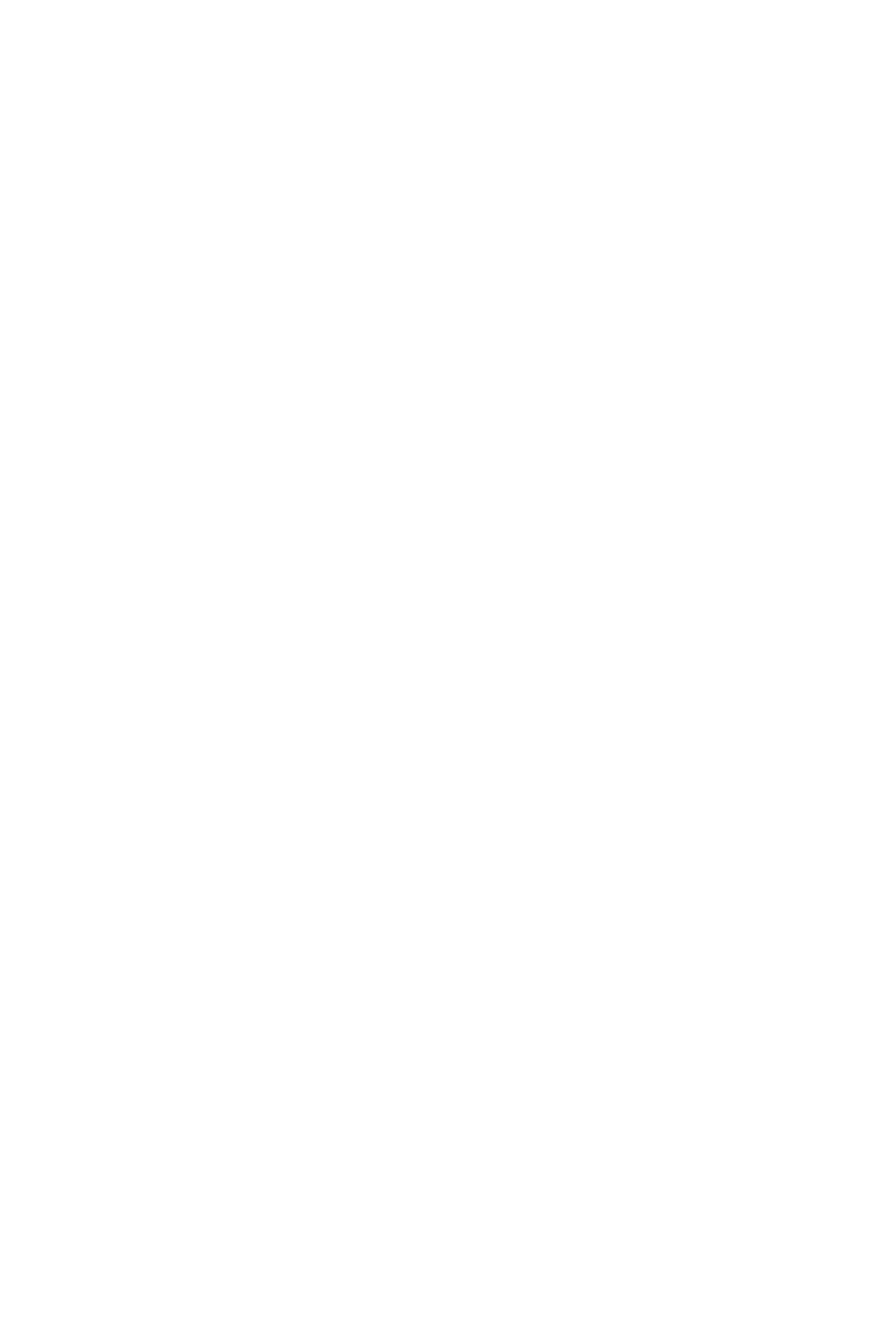
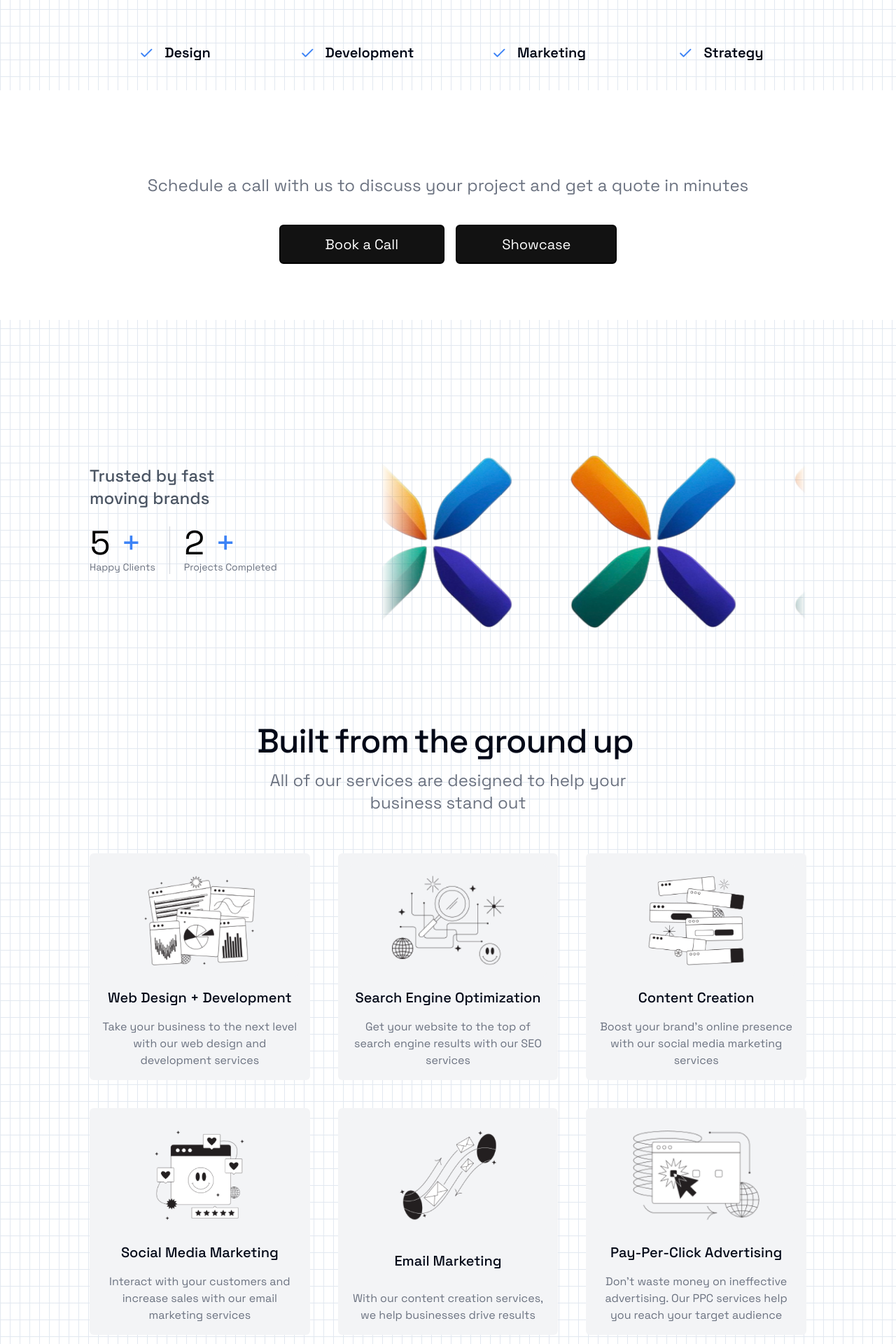
Before and after one commit to NetrXdigital/netrxdigital.github.io, a Next.js app: page / in a window 1280 px wide. Shown: the part 440-2360 px from the top of the page at 70% size. Before the commit the page ends 800 px from the top, so only its background shows below. Built offline with nearby package versions, Linux system fonts and the light colour scheme.

Commit message:
Update page.tsx

```diff
--- a/app/page.tsx
+++ b/app/page.tsx
@@ -1,98 +1,306 @@
-import type { Metadata } from "next";
-import { Space_Grotesk } from "next/font/google";
-import "./globals.css";
-import { ThemeProvider } from "@/components/theme-provider";
-import { Analytics } from "@vercel/analytics/react";
-import Header from "@/components/Header";
+"use client";
 
-const font = Space_Grotesk({ subsets: ["latin"] });
+import { AnimatedBeamMultipleOutputDemo } from "@/components/demos/animated-beam-demo";
+import BoxRevealDemo from "@/components/demos/box-reveal-demo";
+import { CoverDemo } from "@/components/demos/cover-demo";
+import { ScrollBasedVelocityDemo } from "@/components/demos/scroll-based-velocity-demo";
+import { WordPullUpDemo } from "@/components/demos/word-pull-up-demo";
+import BoxReveal from "@/components/magicui/box-reveal";
+import NumberTicker from "@/components/magicui/number-ticker";
+import { InfiniteMovingLogos } from "@/components/ui/infinite-moving-logos";
+import Image from "next/image";
+import Link from "next/link";
+import { PiCheckBold } from "react-icons/pi";
+import { Element } from "react-scroll";
+import LetsMakeThingsHappenSection from "@/components/ui/lets-make-things-happen";
+import Footer from "@/components/footer";
 
-export const metadata: Metadata = {
-  title: "NetrX | Digital Marketing Company",
-  description: "Transform your business with NetrX's cutting-edge digital marketing solutions. We drive growth through strategic SEO, social media, and data-driven campaigns.",
+const services = [
+  {
+    icon: "/images/s_6.png",
+    title: "Web Design + Development",
+    description:
+      "Take your business to the next level with our web design and development services",
+  },
+  {
+    icon: "/images/s_1.png",
+    title: "Search Engine Optimization",
+    description:
+      "Get your website to the top of search engine results with our SEO services",
+  },
+  {
+    icon: "/images/s_5.png",
+    title: "Content Creation",
+    description:
+      "Boost your brand's online presence with our social media marketing services",
+  },
+  {
+    icon: "/images/s_3.png",
+    title: "Social Media Marketing",
+    description:
+      "Interact with your customers and increase sales with our email marketing services",
+  },
+  {
+    icon: "/images/s_4.png",
+    title: "Email Marketing",
+    description:
+      "With our content creation services, we help businesses drive results",
+  },
+  {
+    icon: "/images/s_2.png",
+    title: "Pay-Per-Click Advertising",
+    description:
+      "Don't waste money on ineffective advertising. Our PPC services help you reach your target audience",
+  },
+];
 
-  // Open Graph configuration
-  openGraph: {
-    title: "NetrX | Digital Marketing Company", // Can be different from main title
-    description: "Transform your business with NetrX's cutting-edge digital marketing solutions. We drive growth through strategic SEO, social media, and data-driven campaigns.",
-    url: "https://your-domain.com", // Your actual domain
-    siteName: "NetrX",
-    type: "website", // Options: website, article, video.movie, etc.
-    locale: "en_US",
+export default function Home() {
+  return (
+    <div
+      className="overflow-clip
+ inset-0
+ -z-10 h-full w-full bg-background
+  bg-[linear-gradient(to_right,hsl(var(--border))_1px,transparent_1px),linear-gradient(to_bottom,hsl(var(--border))_1px,transparent_1px)]
+   bg-[size:14px_24px]"
+    >
+      {/* Hero Section */}
+      <section className="md:pb-10 pt-20">
+        <div className="md:px-0 mx-6 xl:w-4/5 2xl:w-[68%] md:mx-auto mt-14">
+          <h1>
+            <CoverDemo />
+          </h1>
 
-    images: [
+          <div className="grid grid-cols-2 md:grid-cols-4 gap-4 items-center text-left md:justify-items-center md:mx-auto mt-10 md:mt-16">
+            <BoxReveal boxColor={"#3b82f6"} duration={0.5}>
+              <p className="md:text-xl font-semibold flex gap-x-2 md:gap-x-4 items-center">
+                <PiCheckBold className="text-xl text-blue-500" />
+                Design
+              </p>
+            </BoxReveal>
+            <BoxReveal boxColor={"#3b82f6"} duration={0.5}>
+              <p className="md:text-xl font-semibold flex gap-x-2 md:gap-x-4 items-center">
+                <PiCheckBold className="text-xl text-blue-500" />
+                Development
+              </p>
+            </BoxReveal>
+            <BoxReveal boxColor={"#3b82f6"} duration={0.5}>
+              <p className="md:text-xl font-semibold flex gap-x-2 md:gap-x-4 items-center">
+                <PiCheckBold className="text-xl text-blue-500" />
+                Marketing
+              </p>
+            </BoxReveal>
+            <BoxReveal boxColor={"#3b82f6"} duration={0.5}>
+              <p className="md:text-xl font-semibold flex gap-x-2 md:gap-x-4 items-center">
+                <PiCheckBold className="text-xl text-blue-500" />
+                Strategy
+              </p>
+            </BoxReveal>
+          </div>
+          </div>
+      </section>
+
+      {/* Full Width CTA Section - Moved outside container */}
+      <section className="w-full py-20 bg-card">
+        <div className="px-6 md:px-12 lg:px-20">
+          <p
+            className="md:text-center
+             text-xl md:text-2xl my-6 md:my-10 md:w-4/5 mx-auto text-gray-500"
+          >
+            Schedule a call with us to discuss your project and get a quote in
+            minutes
+          </p>
+
+          <div
+            className="
+                   flex
+                    md:justify-center
+                    items-center
+                    gap-x-4
+                     "
+          >
+            <Link
+              href="/meeting"
+              className="py-3
+              px-10
+              md:px-16
+        md:text-xl
+        hover:bg-[#abcbff]
+        rounded-[6px]
+        border-2
+        border-black
+        dark:border-white
+         bg-[#121212]
+         text-white
+         transition
+         duration-200
+         hover:shadow-[1px_1px_rgba(0,0,0),2px_2px_rgba(0,0,0),3px_3px_rgba(0,0,0),4px_4px_rgba(0,0,0),5px_5px_0px_0px_rgba(0,0,0)] dark:shadow-[1px_1px_rgba(255,255,255),2px_2px_rgba(255,255,255),3px_3px_rgba(255,255,255),4px_4px_rgba(255,255,255),5px_5px_0px_0px_rgba(255,255,255)]"
+            >
+              Book a Call
+            </Link>
+            <Link
+              href={"/showcase"}
+              className="
+                py-3
+     px-10
+     md:px-16
+        md:text-xl
+        hover:bg-[#abcbff]
+        rounded-[6px]
+        border-2
+        border-black
+        dark:border-white
+        bg-[#121212]
+        text-white
+        transition
+        duration-200
+        hover:shadow-[1px_1px_rgba(0,0,0),2px_2px_rgba(0,0,0),3px_3px_rgba(0,0,0),4px_4px_rgba(0,0,0),5px_5px_0px_0px_rgba(0,0,0)] dark:shadow-[1px_1px_rgba(255,255,255),2px_2px_rgba(255,255,255),3px_3px_rgba(255,255,255),4px_4px_rgba(255,255,255),5px_5px_0px_0px_rgba(255,255,255)]"
+            >
+              Showcase
+            </Link>
+          </div>
+        </div>
+      </section>
+
+
+      <section className="w-full py-20">
+        <div className="md:px-0 mx-6 xl:w-4/5 2xl:w-[68%] md:mx-auto mt-14">
+          <div className="md:flex items-center justify-between gap-y-4 my-10 gap-x-28 mx-auto">
+            <div className="md:w-2/5">
+              <h1 className="text-2xl font-medium text-gray-600 w-4/5">
+                Trusted by fast moving brands
+              </h1>
+
+              <div className="flex my-6 gap-x-5 w-full">
+                <div>
+                  <h1 className="text-blue-500 text-3xl md:text-5xl">
+                    <NumberTicker value={5} /> +
+                    <p className="text-gray-500 text-sm md:text-md">
+                      Happy Clients
+                    </p>
+                  </h1>
+                </div>
+
+                <div className="w-px bg-gray-300 self-stretch"></div>
+
+                <div className="flex-1 min-w-0">
+                  <h1 className="text-blue-500 text-3xl md:text-5xl whitespace-nowrap overflow-hidden">
+                    <NumberTicker value={2} /> +
+                    <p className="text-gray-500 text-sm md:text-md">
+                      Projects Completed
+                    </p>
+                  </h1>
+                </div>
+              </div>
+            </div>
+
+            <section className="overflow-hidden mt-10 md:w-4/5">
+              <InfiniteMovingLogos
+                speed="slow"
+                direction="left"
+                items={[
                   {
-        url: "/og-image.jpg", // Path to your image (recommended: 1200x630px)
-        width: 1200,
-        height: 630,
-        alt: "NetrX Digital Marketing - Grow Your Business Online",
-        type: "image/jpeg",
+                    logo: "/logo/logo.webp",
+                    name: "Logo",
                   },
-      // You can add multiple images as fallbacks
                   {
-        url: "/og-image-square.jpg", // Square version for some platforms
-        width: 1200,
-        height: 1200,
-        alt: "NetrX Digital Marketing Logo",
-        type: "image/jpeg",
+                    logo: "/logo/logo.webp",
+                    name: "Logo",
                   },
-    ],
-  },
+                ]}
+              />
+            </section>
+          </div>
+          </div>
+      </section>
 
-  // Twitter-specific configuration (inherits from openGraph if not specified)
-  twitter: {
-    card: "summary_large_image", // Options: summary, summary_large_image, app, player
-    site: "@your_twitter_handle", // Your Twitter handle
-    creator: "@your_twitter_handle",
-    title: "NetrX | Digital Marketing Company",
-    description: "Transform your business with NetrX's cutting-edge digital marketing solutions.",
-    images: ["/twitter-image.jpg"], // Can be same as OG image
-  },
 
-  // Additional metadata
-  robots: {
-    index: true,
-    follow: true,
-    googleBot: {
-      index: true,
-      follow: true,
-      'max-video-preview': -1,
-      'max-image-preview': 'large',
-      'max-snippet': -1,
-    },
-  },
 
-  // For better SEO
-  keywords: ["digital marketing", "SEO", "social media marketing", "PPC", "content marketing"],
-  authors: [{ name: "NetrX Team" }],
-  category: "Digital Marketing",
-};
+      {/* Services Section */}
+      <Element name="services">
+        <div className="md:px-0 mx-6 xl:w-4/5 2xl:w-[68%] md:mx-auto ">
+          <h1>
+            <WordPullUpDemo />
+          </h1>
+          <p className="md:text-center py-4 md:w-1/2 mx-auto text-xl md:text-2xl text-gray-500">
+            All of our services are designed to help your business stand out
+          </p>
 
-export default function RootLayout({
-  children,
-}: Readonly<{
-  children: React.ReactNode;
-}>) {
-  return (
-    <html lang="en" suppressHydrationWarning>
-      <body className={`${font.className} bg-background text-foreground`}>
-        <ThemeProvider
-          attribute="class"
-          defaultTheme="system"
-          enableSystem
-          disableTransitionOnChange
+          <div className="grid grid-cols-1 md:grid-cols-3 gap-10 mt-10">
+            {services.map((service) => (
+              <div
+                key={service.title}
+                className="flex flex-col justify-between h-full space-y-4 text-center bg-gray-100 p-4 cursor-pointer hover:scale-105 transition-transform rounded-md"
               >
-          {/* Global Header with Theme Toggle */}
-          <Header />
+                <Image
+                  src={service.icon}
+                  width={10000}
+                  height={10000}
+                  className="object-contain bg-gray-100 p-4 w-full h-40 rounded-md"
+                  alt="image"
+                />
+                <h1 className="text-xl font-medium">{service.title}</h1>
+                <p className="text-gray-500">{service.description}</p>
+              </div>
+            ))}
+          </div>
+        </div>
+      </Element>
 
-          {/* Main Content */}
-          <main>
-            {children}
+      <section className="py-20">
+        <ScrollBasedVelocityDemo />
+      </section>
+
+      {/* Process Section */}
+      <section className="py-20 bg-card">
+      <Element name="process">
+        <main className="md:px-0 mx-6 md:mx-auto">
+          <h1 className="text-3xl md:text-5xl md:text-center font-medium flex items-center gap-x-2 mx-auto justify-center">
+            Our{" "}
+            <span className="text-blue-500 flex gap-x-1 items-center">
+              {" "}
+              <Image
+                src={"/icons/squiggle.svg"}
+                width={10000}
+                height={10000}
+                className="w-6"
+                alt="image"
+              />
+              Creative
+              <Image
+                src={"/icons/star.svg"}
+                width={10000}
+                height={10000}
+                className="w-6 mb-8"
+                alt="image"
+              />
+            </span>{" "}
+            Process
+          </h1>
+
+          <p className="text-center
+          py-4 md:w-1/2 mx-auto
+          text-xl md:text-2xl text-gray-500">
+            All of our services are designed to help your business to get
+            noticed.
+          </p>
+
+          <div className="flex flex-col md:flex-row items-center justify-center w-full md:w-1/2 mx-auto">
+            <div className="w-full md:w-1/2 order-2 md:order-1">
+              <AnimatedBeamMultipleOutputDemo />
+            </div>
+            <div className="w-full md:w-1/2 order-1 md:order-2 md:ml-0">
+              <BoxRevealDemo />
+            </div>
+          </div>
         </main>
+      </Element>
+      </section>
 
-          <Analytics />
-        </ThemeProvider>
-      </body>
-    </html>
+      <section className="my-10 md:py-20 xl:w-4/5 2xl:w-[68%] md:mx-auto">
+        <LetsMakeThingsHappenSection />
+      </section>
+
+      <Footer />
+    </div>
   );
 }
```
Lines whose indentation alone changed are shown as unchanged.
